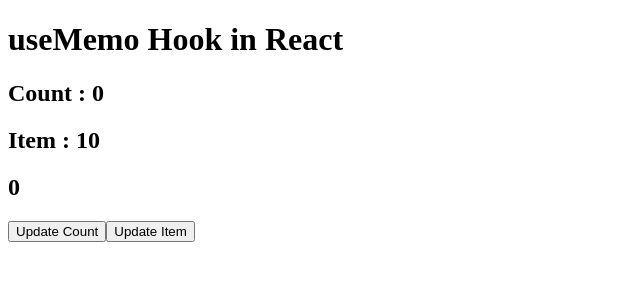
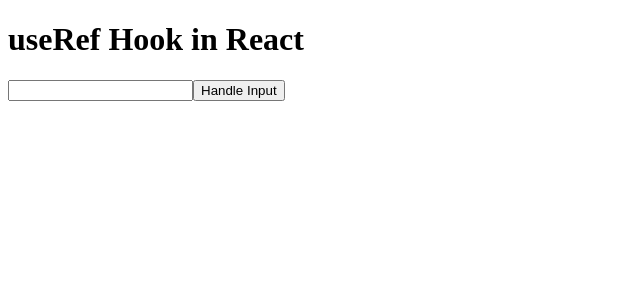
Before and after one commit to kinjalmicra/react_practical, a React (Create React App) app: page / in a window 1280 px wide. Shown: the top 300 px of the page, without its empty margins (0-640 px from the left). Built offline with nearby package versions, Linux system fonts and the light colour scheme.

Commit message:
useRef hook

```diff
--- a/src/App.js
+++ b/src/App.js
@@ -1,4 +1,4 @@
-import React, { Fragment, useEffect, useMemo, useState } from "react";
+import React, { Fragment, useEffect, useMemo, useRef, useState } from "react";
 import Gallery from "./Components/Gallery";
 import Home from "./Pages/Home";
 import Student from "./Components/Student";
@@ -64,28 +64,45 @@ function App() {
   //   alert("helloo sirii");
   // };
 
-  {
-    /* useMemo Hook */
-  }
+  /* useMemo Hook */
 
-  const [count, setCount] = useState(0);
-  const [item, setItem] = useState(10);
+  // const [count, setCount] = useState(0);
+  // const [item, setItem] = useState(10);
 
-  const multiCountMemo = useMemo(function multiCount() {
-    console.log("multiCount");
-    return count * 5;
-  },[count]);
+  // const multiCountMemo = useMemo(
+  //   function multiCount() {
+  //     console.log("multiCount");
+  //     return count * 5;
+  //   },
+  //   [count]
+  // );
+
+  // useRef Hook
+
+  let inputRef = useRef(null);
+  const handleInput = () => {
+    // console.log("function call");
+    // inputRef.current.value='1000'
+    // inputRef.current.focus();
+    // inputRef.current.style.display='none'
+  };
 
   return (
     <Fragment>
       {/* useMemo Hook */}
-
+      {/*
       <h1>useMemo Hook in React</h1>
       <h2>Count : {count}</h2>
       <h2>Item : {item}</h2>
       <h2>{multiCountMemo}</h2>
       <button onClick={() => setCount(count + 1)}>Update Count</button>
-      <button onClick={() => setItem(item * 10)}>Update Item</button>
+      <button onClick={() => setItem(item * 10)}>Update Item</button> */}
+
+      {/* useRef Hook */}
+
+      <h1>useRef Hook in React</h1>
+      <input type="text" ref={inputRef} />
+      <button onClick={handleInput}>Handle Input</button>
 
       {/* <Home /> */}
       {/* Click event and function */}
```
